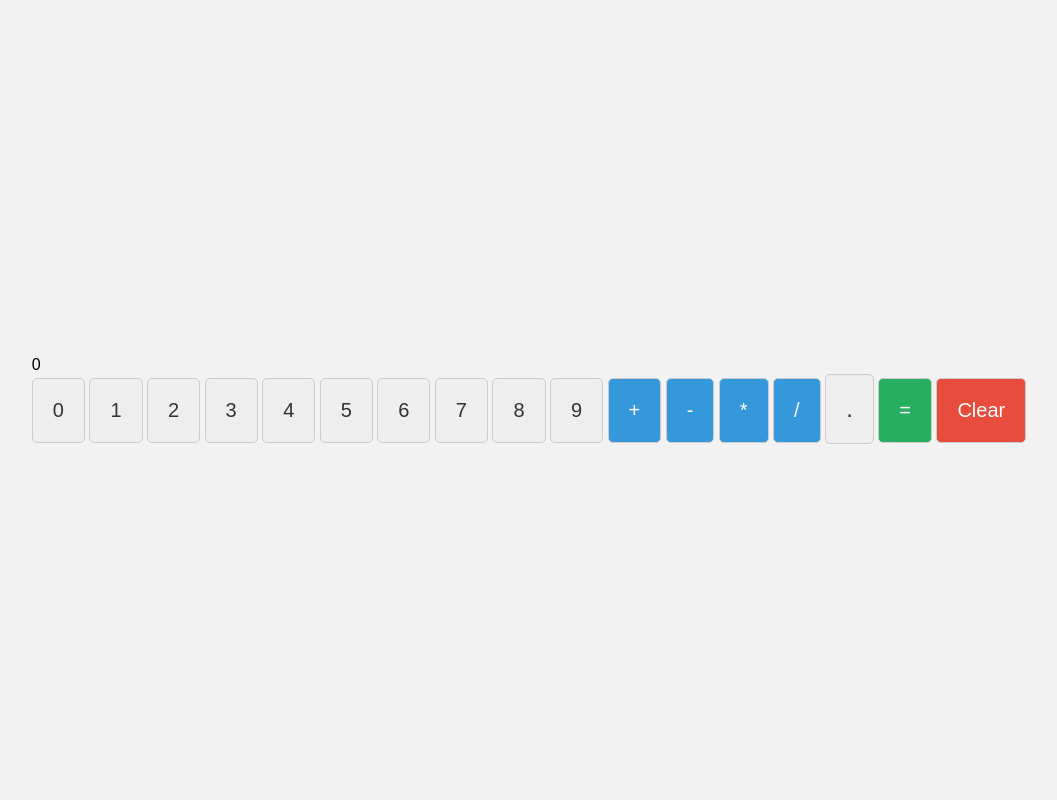
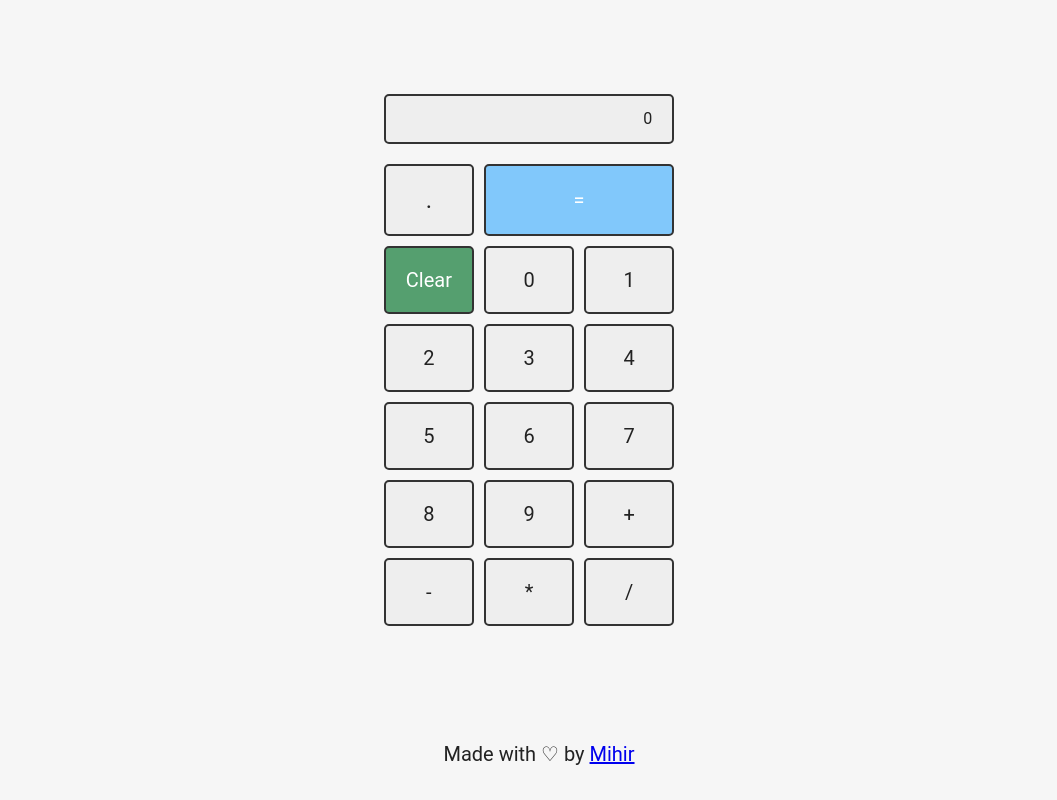
Before and after one commit to mihirchandna/Calculator, a plain HTML site: page index.html in a window 1280 px wide. Shown: the whole page, without its empty margins (111-1168 px from the left). Drawn offline with Linux system fonts and the light colour scheme.

Commit message:
Updated Design

```diff
--- a/index.html
+++ b/index.html
@@ -3,13 +3,20 @@
 <head>
     <meta charset="UTF-8">
     <meta name="viewport" content="width=device-width, initial-scale=1.0">
-    <title>Document</title>
+    <title>Calculator</title>
     <link rel="stylesheet" href="./style.css">
 </head>
 <body>
+    <main class="main">
         <div class="Calculator">
+            <div class="screen">
                 <div class="lastopscreen" id="lastOperationScreen"></div>
                 <div class="currentopscreen" id="currentOperationScreen">0</div>
+            </div>
+            <div class="btns-grid">
+                <button class="btn" id="point">.</button>
+                <button class="btn" id="equals">=</button>
+                <button class="btn" id="clear">Clear</button>
                 <button class="btn" data-number>0</button>
                 <button class="btn" data-number>1</button>
                 <button class="btn" data-number>2</button>
@@ -24,10 +31,14 @@
                 <button class="btn" data-operator>-</button>
                 <button class="btn" data-operator>*</button>
                 <button class="btn" data-operator>/</button>
-        <button class="btn" id="point">.</button>
-        <button class="btn" id="equals">=</button>
-        <button class="btn" id="clear">Clear</button>
             </div>
+        </div>
+    </main>
     <script src="./script.js"></script>
+    <footer class="footer">
+        <p>
+            Made with ♡ by <a href="https://instagram.com/mihir.chandna">Mihir</a>
+        </p>
+    </footer>
 </body>
 </html>
--- a/script.js
+++ b/script.js
@@ -7,7 +7,7 @@ document.addEventListener("DOMContentLoaded", () => {
     const lastOperationScreen=document.getElementById('lastOperationScreen');
     const currentOperationScreen=document.getElementById('currentOperationScreen');
 
-    let equalPressed=false;
+
     let firstNum='';
     let secondNum='';
     let operation=null;
--- a/style.css
+++ b/style.css
@@ -1,80 +1,142 @@
+:root {
+    --background: #f6f6f6;
+    --font: #222;
+    --border: #333;
+    --screen: #eee;
+    --calculator: #aaa;
+    --btn: #eee;
+    --btn-hover: #ddd;
+    --btn-active: #ccc;
+    --btn-red: rgb(85, 159, 111);
+    --btn-red-hover: rgb(90, 163, 134);
+    --btn-red-active: rgb(67, 134, 116);
+    --btn-blue: rgb(129, 200, 251);
+    --btn-blue-hover: rgb(120, 205, 251);
+    --btn-blue-active: rgb(137, 206, 252);
+  }
+
   body {
+    background-color: var(--background);
+    color: var(--font);
+    font-family: 'Roboto', sans-serif;
+    line-height: 1.6;
+    margin-bottom: 100px;
+  }
+
+  button {
+    border: none;
+    color: inherit;
+    font-family: inherit;
+    font-size: inherit;
+    cursor: pointer;
+    outline: none;
+  }
+
+
+  .main {
     display: flex;
+    align-items: center;
     justify-content: center;
-    align-items: center;
-    min-height: 100vh;
-    margin: 0;
-    background-color: #f2f2f2;
-    font-family: Arial, sans-serif;
+    height: 75vh;
+    min-height: 500px;
+    padding: 10px;
+    margin-top: 50px;
   }
 
   .calculator {
-    background-color: #333;
-    border-radius: 10px;
+    width: 400px;
+    border: 2px var(--border) solid;
+    border-radius: 15px;
     padding: 20px;
-    box-shadow: 0 0 10px rgba(0, 0, 0, 0.2);
-    display: grid;
-    grid-template-columns: repeat(4, 1fr);
-    grid-gap: 10px;
-    max-width: 400px;
-    width: 100%;
+    background-color: var(--calculator);
   }
 
-.display {
-    grid-column: span 4;
+  .screen {
+    padding: 10px 20px;
+    border: 2px var(--border) solid;
+    border-radius: 5px;
+    margin-bottom: 20px;
+    background-color: var(--screen);
     text-align: right;
-    font-size: 28px;
-    padding: 10px;
-    background-color: #444;
-    border-radius: 5px;
-    color: white;
-    margin-bottom: 10px;
+    word-wrap: break-word;
+    word-break: break-all;
+  }
+
+  .screen-last {
+    min-height: 32px;
+    font-size: 20px;
+  }
+
+  .screen-current {
+    min-height: 64px;
+    font-size: 40px;
+  }
+
+  .btns-grid {
+    display: grid;
+    grid-template-columns: repeat(3, 1fr);
+    grid-gap: 10px;
+  }
+
+  .span-2 {
+    grid-column: span 2;
   }
 
   .btn {
     padding: 20px;
+    border: 2px var(--border) solid;
+    border-radius: 5px;
+    background-color: var(--btn);
     font-size: 20px;
-    text-align: center;
-    background-color: #eee;
-    color: #333;
-    border: 1px solid #ccc;
-    border-radius: 5px;
-    cursor: pointer;
-    transition: background-color 0.2s ease-in-out;
   }
 
   .btn:hover {
-    background-color: #ddd;
+    background-color: var(--btn-hover);
+  }
+
+  .btn:active {
+    background-color: var(--btn-active);
   }
 
   #equals {
-    background-color: #27ae60;
+    background-color: var(--btn-blue);
     color: white;
     grid-column: span 2;
   }
 
+  #equals:hover {
+    background-color: var(--btn-blue-hover);
+  }
+
+  #equals:active {
+    background-color: var(--btn-blue-active);
+  }
+
   #clear {
-    background-color: #e74c3c;
+    background-color: var(--btn-red);
     color: white;
+  }
+
+  #clear:hover {
+    background-color: var(--btn-red-hover);
+  }
+
+  #clear:active {
+    background-color: var(--btn-red-active);
   }
 
   #point {
     font-size: 24px;
   }
 
-#point:hover {
-    background-color: #ddd;
+  .footer {
+    display: flex;
+    justify-content: center;
+    align-items: center;
+    padding: 10px;
+    font-size: 20px;
+    position: absolute;
+    bottom: 0;
+    left: 0;
+    width: 100%;
   }
-
-[data-number]:nth-child(1) {
-    grid-column: span 2;
-}
-
-[data-operator] {
-    background-color: #3498db;
-    color: white;
-}
-
-[data-operator]:hover {
-    background-color: #2980b9;
-}
```
Lines whose indentation alone changed are shown as unchanged.
